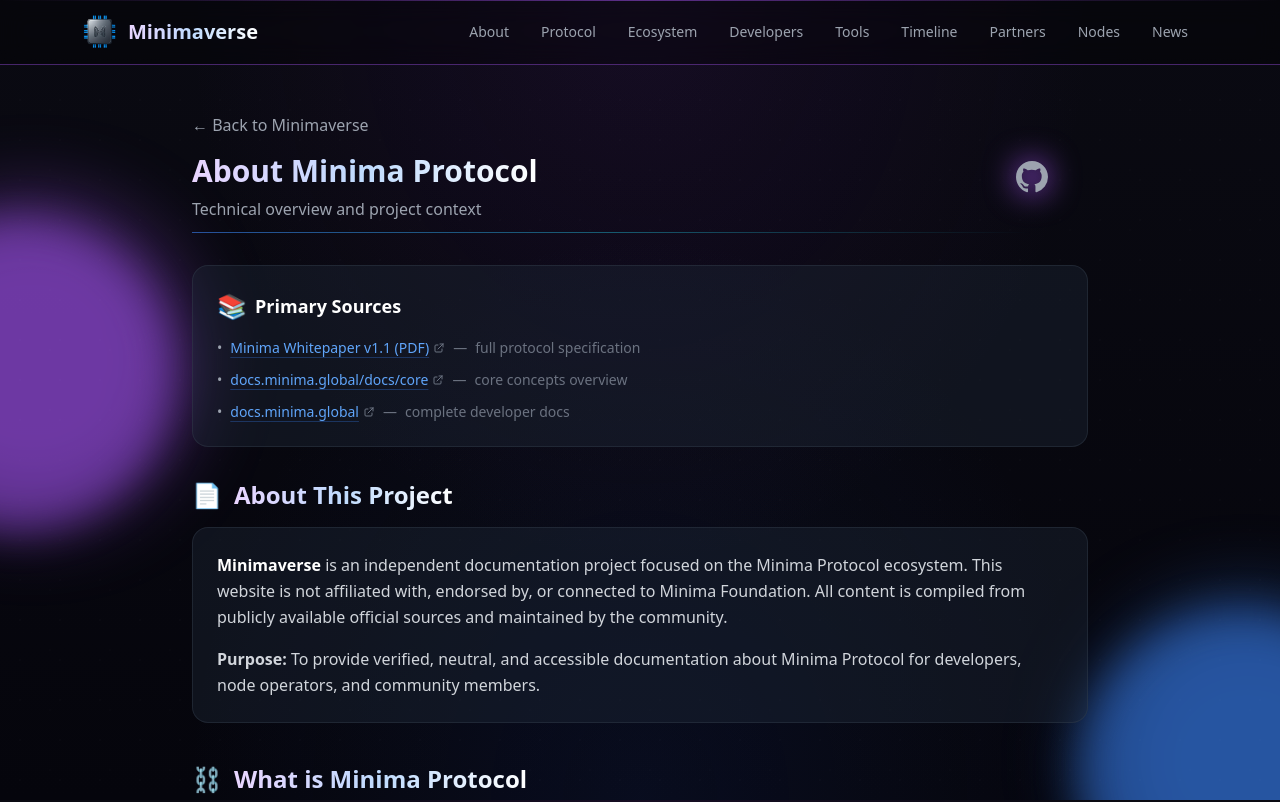
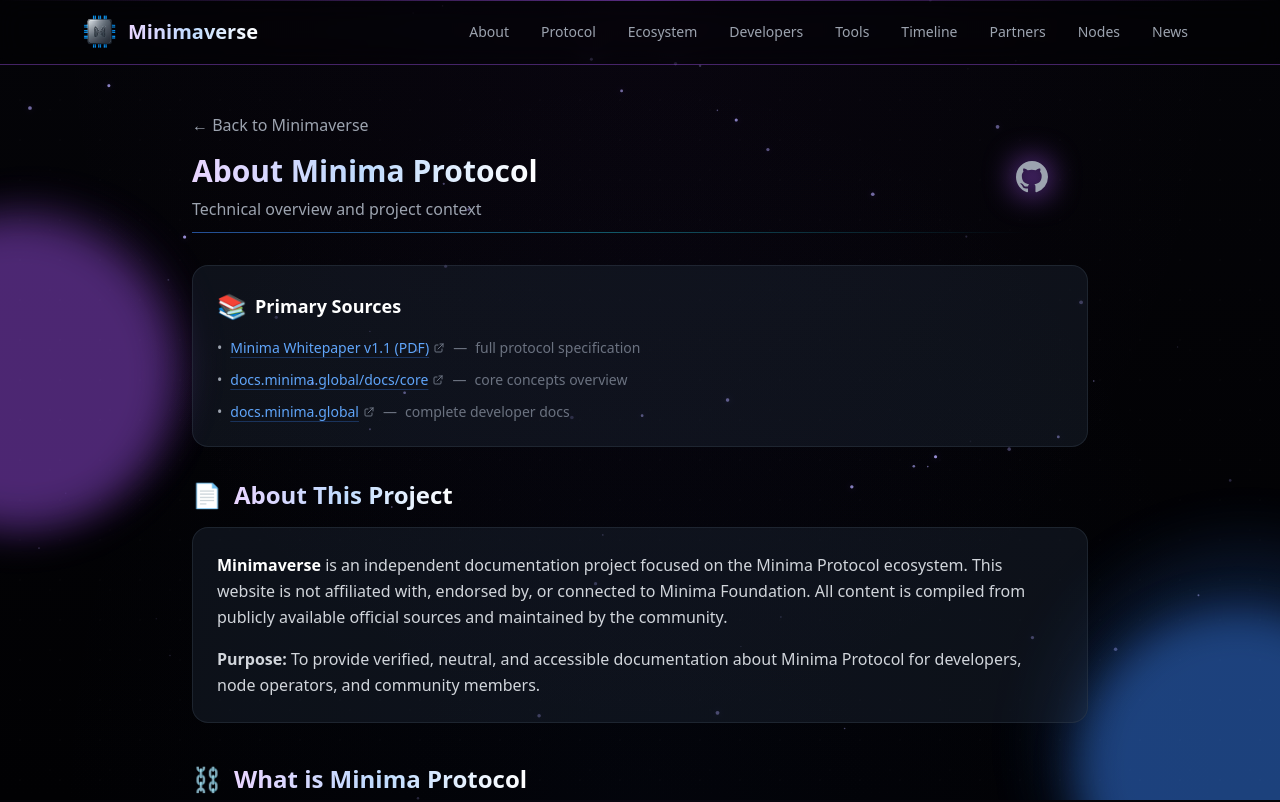
Before and after one commit to KuA1bo/minimaverse-site, a Next.js app: page /about in a window 1280 px wide. Shown: the top 802 px of the page. Built offline with nearby package versions, Linux system fonts and the light colour scheme.

Commit message:
feat: upgrade visuals with cinematic particles, deeper dark background, and optimized orbs

```diff
--- a/src/app/globals.css
+++ b/src/app/globals.css
@@ -4,15 +4,15 @@
 
 :root {
   --foreground-rgb: 255, 255, 255;
-  --background-start-rgb: 10, 10, 18;
-  --background-end-rgb: 5, 5, 12;
+  --background-start-rgb: 4, 4, 8;    /* Глубже чёрный */
+  --background-end-rgb: 1, 1, 3;      /* Почти абсолютная темнота */
 }
 
 body {
   color: rgb(var(--foreground-rgb));
   background:
-    radial-gradient(ellipse at top, rgba(88, 28, 135, 0.15), transparent 50%),
-    radial-gradient(ellipse at bottom, rgba(30, 58, 138, 0.15), transparent 50%),
+    radial-gradient(ellipse at top, rgba(88, 28, 135, 0.06), transparent 65%),
+    radial-gradient(ellipse at bottom, rgba(30, 58, 138, 0.06), transparent 65%),
     linear-gradient(to bottom, rgb(var(--background-start-rgb)), rgb(var(--background-end-rgb)));
   background-attachment: fixed;
 }
@@ -79,6 +79,30 @@ input:focus-visible {
   animation: ping 1.5s cubic-bezier(0, 0, 0.2, 1) infinite;
 }
 
+/* === 🌬️ INTENSE BREATHING animation for orbs === */
+@keyframes breathe-intense {
+  0%, 100% {
+    transform: scale(1) translate(0, 0);
+    opacity: 0.4;
+    filter: blur(20px);
+  }
+  25% {
+    transform: scale(1.15) translate(10px, -10px);
+    opacity: 0.7;
+    filter: blur(24px);
+  }
+  50% {
+    transform: scale(1.25) translate(0, -15px);
+    opacity: 0.9;
+    filter: blur(28px);
+  }
+  75% {
+    transform: scale(1.1) translate(-10px, -8px);
+    opacity: 0.6;
+    filter: blur(22px);
+  }
+}
+
 /* === Decorative background animations === */
 @keyframes float-slow {
   0%, 100% { transform: translate(0, 0) scale(1); }
@@ -119,6 +143,17 @@ input:focus-visible {
   animation: gradient-x 3s ease infinite;
 }
 
+/* === Apply intense breathing to orbs === */
+.orb-breathing {
+  animation: breathe-intense 6s ease-in-out infinite;
+  will-change: transform, opacity, filter;
+  contain: layout style paint;
+}
+
+.orb-breathing:nth-child(2) {
+  animation-delay: -3s; /* Offset for natural feel */
+}
+
 /* === 🚀 PERFORMANCE: Only respect OS-level reduced motion preference === */
 @media (prefers-reduced-motion: reduce) {
   .animate-ping,
@@ -126,7 +161,8 @@ input:focus-visible {
   .animate-pulse-slow,
   .animate-float-slow,
   .animate-float-slower,
-  .animate-gradient-x {
+  .animate-gradient-x,
+  .orb-breathing {
     animation: none !important;
   }
 
@@ -168,9 +204,11 @@ html.reduced-motion *::after {
 
 html.reduced-motion [class*="animate-float"],
 html.reduced-motion .blur-2xl,
-html.reduced-motion .backdrop-blur-xl {
+html.reduced-motion .backdrop-blur-xl,
+html.reduced-motion .orb-breathing {
   filter: blur(4px) !important;
   backdrop-filter: blur(4px) !important;
+  animation: none !important;
 }
 
 html.reduced-motion .hover\:shadow-2xl:hover,
--- a/src/app/layout.tsx
+++ b/src/app/layout.tsx
@@ -1,12 +1,13 @@
 // src/app/layout.tsx
 // Root layout component for Minimaverse - Next.js App Router
-// Fixed: Left orb pushed further off-screen on mobile to avoid glare
+// Fixed: Syntax error in metadata export, integrated CinematicParticles, Darker Orbs
 
 import './globals.css';
 import Link from 'next/link';
 import type { Metadata, Viewport } from 'next';
 import HtmlClassSync from '../components/HtmlClassSync';
 import EconomyModeToggle from '../components/EconomyModeToggle';
+import CinematicParticles from '../components/CinematicParticles';
 
 const ExternalLink = ({
   href,
@@ -33,6 +34,7 @@ const ExternalLink = ({
   </a>
 );
 
+// ✅ FIXED: Correct TypeScript syntax for metadata
 export const metadata: Metadata = {
   title: 'Minimaverse — Minima Ecosystem Hub',
   description: 'Unofficial, neutral information hub covering the Minima protocol, core components, development history, and publicly verifiable updates.',
@@ -50,24 +52,24 @@ export const viewport: Viewport = {
   colorScheme: 'dark',
 };
 
+// Background Orbs Component (Darker/Deeper)
 const BackgroundOrbs = () => (
   <div className="fixed inset-0 overflow-hidden pointer-events-none z-0">
-    {/* Orb 1 - Purple (top-left) */}
-    {/* Mobile: Pushed further left (-left-48) and smaller (w-48) to avoid glare */}
+    {/* Orb 1 - Purple (top-left) - Mobile: pushed further out to avoid glare */}
     <div
       className="orb-breathing absolute top-1/4 -left-48 sm:-left-32
                  w-48 h-48 sm:w-80 sm:h-80
-                 bg-purple-500/10 sm:bg-purple-500/40
+                 bg-purple-500/05 sm:bg-purple-500/20
                  blur-xl sm:blur-2xl
                  rounded-full"
       aria-hidden="true"
     />
 
-    {/* Orb 2 - Blue (bottom-right) - UNCHANGED */}
+    {/* Orb 2 - Blue (bottom-right) - Unchanged */}
     <div
       className="orb-breathing absolute top-3/4 -right-32
-                 sm:w-80 sm:h-80 sm:bg-blue-500/40 sm:blur-2xl
-                 w-56 h-56 bg-blue-500/15 blur-xl
+                 sm:w-80 sm:h-80 sm:bg-blue-500/20 sm:blur-2xl
+                 w-56 h-56 bg-blue-500/05 blur-xl
                  rounded-full"
       aria-hidden="true"
     />
@@ -83,8 +85,14 @@ export default function RootLayout({
     <html lang="en">
       <body className="flex flex-col min-h-screen text-gray-200 overflow-y-auto relative">
         <HtmlClassSync />
+
+        {/* Background Layer 1: Orbs */}
         <BackgroundOrbs />
 
+        {/* Background Layer 2: Particles & Light Beam */}
+        <CinematicParticles />
+
+        {/* Header */}
         <header className="relative sm:sticky sm:top-0 z-50 mb-6 sm:mb-8 backdrop-blur-xl bg-black/30 border-b border-gray-700/40 transition-all duration-300 hover:border-purple-500/40">
           <div className="absolute top-0 left-0 right-0 h-px bg-gradient-to-r from-transparent via-purple-500/50 to-transparent opacity-0 hover:opacity-100 transition-opacity duration-500" />
           <div className="flex items-center gap-3 sm:gap-4 max-w-6xl mx-auto px-3 sm:px-4 py-2 sm:py-3">
@@ -115,8 +123,10 @@ export default function RootLayout({
           </div>
         </header>
 
+        {/* Main Content */}
         <main className="flex-1 max-w-6xl mx-auto w-full px-4 relative z-10">{children}</main>
 
+        {/* Footer */}
         <footer className="relative z-10 mt-12 sm:mt-16 backdrop-blur-xl bg-black/30 border-t border-gray-700/40 transition-all duration-300 hover:border-purple-500/40">
           <div className="max-w-6xl mx-auto px-4 py-6 sm:py-8">
             <div className="grid grid-cols-1 md:grid-cols-3 gap-4 sm:gap-6 mb-6 sm:mb-8 text-center md:text-left">
--- /dev/null
+++ b/src/components/CinematicParticles.tsx
@@ -0,0 +1,123 @@
+"use client";
+
+import { useEffect, useRef } from "react";
+
+export default function CinematicParticles() {
+  const canvasRef = useRef<HTMLCanvasElement>(null);
+
+  useEffect(() => {
+    const canvas = canvasRef.current;
+    if (!canvas) return;
+    const ctx = canvas.getContext("2d");
+    if (!ctx) return;
+
+    let animationFrameId: number;
+    let particles: Array<{
+      x: number;
+      y: number;
+      size: number;
+      speedX: number;
+      speedY: number;
+      opacity: number;
+      phase: number;
+    }> = [];
+
+    const isEconomy = () => {
+      if (typeof window === "undefined") return true;
+      return localStorage.getItem("economyMode") === "true" ||
+             window.matchMedia("(prefers-reduced-motion: reduce)").matches;
+    };
+
+    const init = () => {
+      canvas.width = window.innerWidth;
+      canvas.height = window.innerHeight;
+
+      // 60–100 частиц в зависимости от ширины экрана
+      const count = Math.min(100, Math.floor(window.innerWidth / 20));
+      particles = [];
+
+      for (let i = 0; i < count; i++) {
+        particles.push({
+          x: Math.random() * canvas.width,
+          y: Math.random() * canvas.height,
+          size: Math.random() * 1.5 + 0.5,
+          // ⚡ ИЗМЕНЕНО: Увеличена базовая скорость для более заметного движения
+          speedX: (Math.random() - 0.5) * 0.4,
+          speedY: (Math.random() - 0.5) * 0.4 - 0.15, // Лёгкий дрейф вверх
+          opacity: Math.random() * 0.5 + 0.1,
+          phase: Math.random() * Math.PI * 2,
+        });
+      }
+    };
+
+    const draw = () => {
+      if (isEconomy()) {
+        cancelAnimationFrame(animationFrameId);
+        return;
+      }
+
+      ctx.clearRect(0, 0, canvas.width, canvas.height);
+
+      // --- ЛУЧ СВЕТА УБРАН (ЧИСТЫЙ КОСМОС) ---
+
+      const time = Date.now() * 0.001;
+
+      particles.forEach((p) => {
+        // ⚡ ИЗМЕНЕНО: Увеличена амплитуда "плавания" (синусоида)
+        p.x += p.speedX + Math.sin(time + p.phase) * 0.3;
+        p.y += p.speedY;
+
+        // Зацикливание за пределами экрана
+        if (p.y < -10) p.y = canvas.height + 10;
+        if (p.y > canvas.height + 10) p.y = -10;
+        if (p.x < -10) p.x = canvas.width + 10;
+        if (p.x > canvas.width + 10) p.x = -10;
+
+        // Рисуем частицу
+        ctx.beginPath();
+        ctx.arc(p.x, p.y, p.size, 0, Math.PI * 2);
+        // Нежно-фиолетовый оттенок
+        ctx.fillStyle = `rgba(180, 170, 255, ${p.opacity})`;
+        ctx.fill();
+
+        // Свечение для крупных
+        if (p.size > 1.2) {
+          ctx.shadowBlur = 6;
+          ctx.shadowColor = "rgba(139, 92, 246, 0.5)";
+          ctx.fill();
+          ctx.shadowBlur = 0;
+        }
+      });
+
+      animationFrameId = requestAnimationFrame(draw);
+    };
+
+    init();
+    draw();
+
+    window.addEventListener("resize", init);
+    window.addEventListener("storage", () => {
+      if (!isEconomy()) draw();
+    });
+
+    return () => {
+      cancelAnimationFrame(animationFrameId);
+      window.removeEventListener("resize", init);
+    };
+  }, []);
+
+  // Не рендерим canvas, если экономика включена при загрузке
+  if (typeof window !== "undefined" &&
+     (localStorage.getItem("economyMode") === "true" || window.matchMedia("(prefers-reduced-motion: reduce)").matches)) {
+    return null;
+  }
+
+  return (
+    <canvas
+      ref={canvasRef}
+      className="fixed inset-0 pointer-events-none z-0"
+      style={{ mixBlendMode: "screen" }}
+      aria-hidden="true"
+    />
+  );
+}
```
